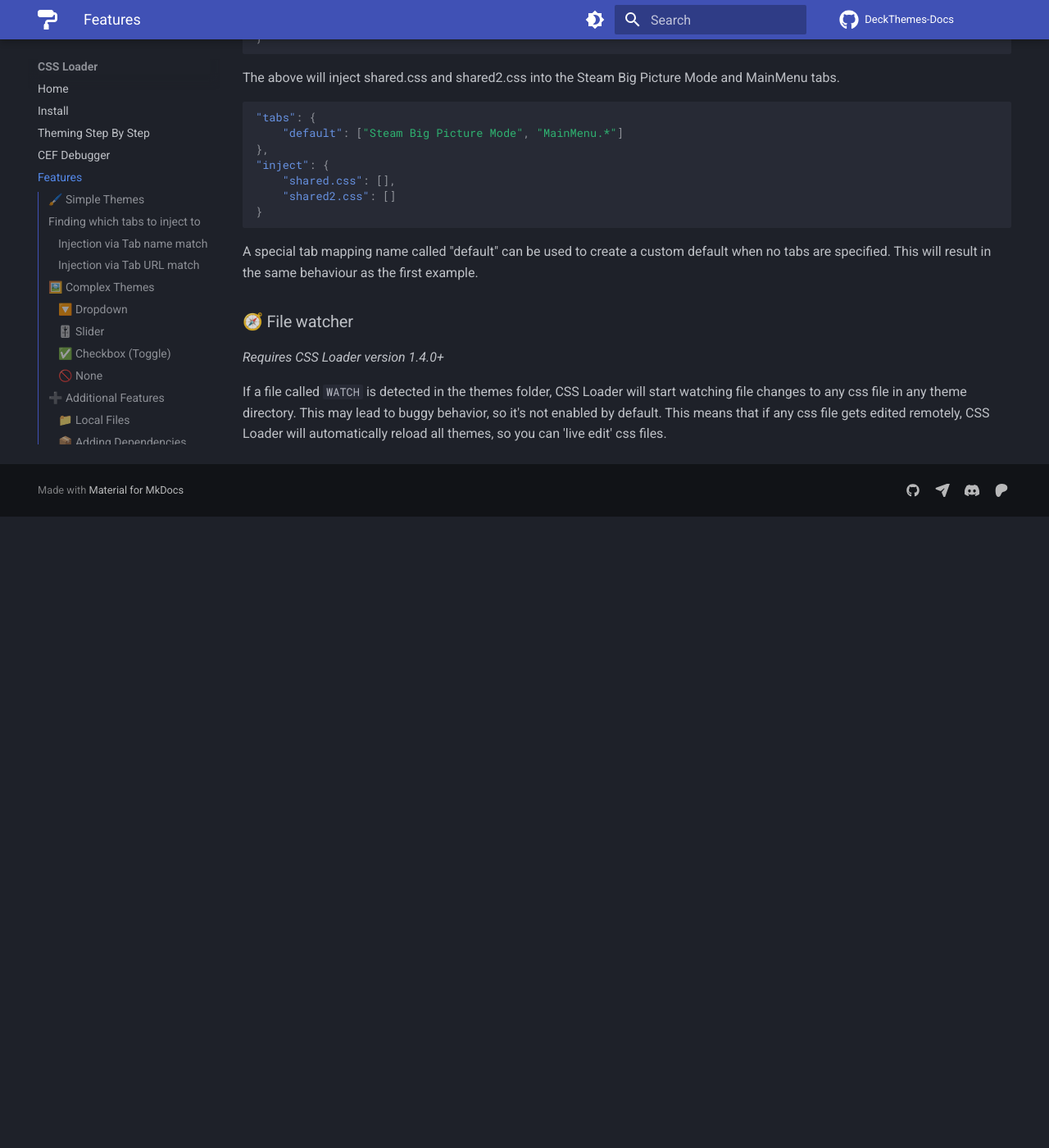
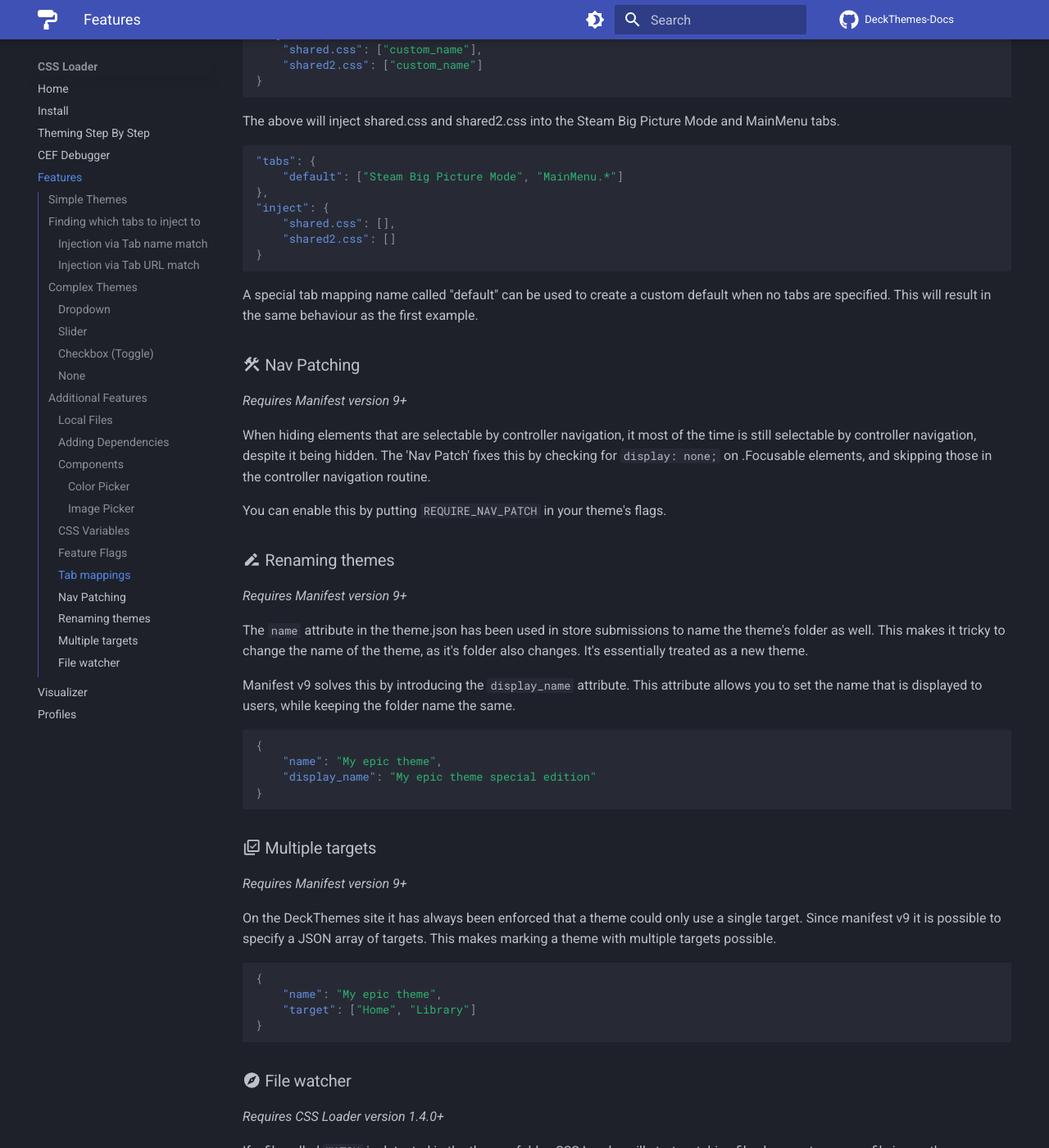
Before and after one commit to DeckThemes/DeckThemes-Docs, an MkDocs documentation site: the page built from docs/CSSLoader/Features.md, in a window 1280 px wide and 1400 px high, scrolled down 9346 px. Shown: the whole window at 82% size. Built offline with MkDocs 1.6.1 and Material for MkDocs 9.7.7, drawn with Linux system fonts in a browser that asks for light colours; comment, search, counter and statistics services are not loaded; before the commit the page ends 9976 px from its top, so only the background shows below that; some of the changed text lies outside the part shown.

Commit message:
Update features page for manifest v9

````diff
--- a/docs/CSSLoader/Features.md
+++ b/docs/CSSLoader/Features.md
@@ -1,6 +1,6 @@
 !!! question "The [source code of CSS Loader](https://github.com/suchmememanyskill/SDH-CssLoader) can be found here"
 
-## 🖌️ Simple Themes
+## :material-brush: Simple Themes
 *Requires Manifest Version 1+*
 
 Themes are folders with CSS files and a single `theme.json` file inside. The `theme.json` determines how everything will be displayed and any options if the theme has them. The CSS Loader loads themes from `/home/deck/homebrew/themes`.
@@ -89,7 +89,7 @@ CSS Loader can also regex match tabs, if tab names are a little more dynamic. Fo
 CSS Loader can also inject css by a part of the internal URL used by Valve. A prime example for this would be the Steam store, as its tab name changes to the name of the game being viewed. The internal URL always contains `https://store.steampowered.com/`. A tab match can be constructed by writing the part of the URL between `~`, as example: `"~https://store.steampowered.com/~"`.
 
 
-## 🖼️ Complex Themes
+## :material-image: Complex Themes
 *Requires Manifest Version 2+*
 
 ![ComplexTheme](img/complextheme.png)
@@ -140,7 +140,7 @@ A complex theme is a theme with patches. Patches are menus that apply additional
 
 Patches allow for choosing between a dropdown, a checkbox (toggle), or a slider for patch selection using the `type` field.
 
-### 🔽 Dropdown
+### :fontawesome-solid-list: Dropdown
 *Requires Manifest Version 2+*
 
 `"type": "dropdown"`
@@ -149,7 +149,7 @@ This is the default value. This type gives a dropdown of all keys in the `values
 
 ![dropdown](img/dropdown.jpg)
 
-### 🎚️ Slider
+### :fontawesome-solid-sliders: Slider
 *Requires Manifest Version 2+*
 
 `"type": "slider"`
@@ -167,16 +167,16 @@ This type represents the `values` field as a toggle. This type is unique in the
 
 ![checkbox](img/checkbox.jpg)
 
-### 🚫 None
+### :material-file-hidden: None
 *Requires Manifest Version 3+*
 
 `"type": "none"`
 
 Displays an arrow with the patch name. Has no functional use. For use with components.
 
-## ➕ Additional Features
+## :material-plus: Additional Features
 
-### 📁 Local Files
+### :material-folder: Local Files
 
 You can access files locally from CSS if you use the correct URL. You can access files like fonts, images, and more by using the following URL.
 
@@ -204,11 +204,11 @@ In the `themes.json` file, specify a field called `"dependencies"`. This is a di
 
 [Here is an example.](https://github.com/suchmememanyskill/Steam-Deck-Theme-Template/tree/main/Sample%20Dependency%20Theme)
 
-### 🗃️ Components
+### :material-file-cabinet: Components
 
 Components are a way to attach extra parts to a selectable patch option. Inside a patch, you can make a `"components"` field (its value is a list), and put the components inside.
 
-#### 🎨 Color Picker
+#### :material-palette: Color Picker
 *Requires Manifest Version 3+*
 
 ![Color picker](img/color-picker.jpg)
@@ -280,7 +280,7 @@ Instead of creating a single file that just stores 1 css variable, a shorthand i
 
 By putting 2 dashes in front of a key in any inject section, CSS Loader will read the first variable of the key's value, and inject that into the remaining array elements as tabs.
 
-### 🚩 Feature Flags
+### :fontawesome-solid-flag: Feature Flags
 *Requires Manifest version 6+*
 
 Flags manipulate how a theme is intepreted by CSS Loader. This is used to enable specific niche functionality. There are currently 3 flags
@@ -288,13 +288,15 @@ Flags manipulate how a theme is intepreted by CSS Loader. This is used to enable
 - `PRESET`: Handles the theme as a preset. Please do not add this flag manually
 - `KEEP_DEPENDENCIES`: Added to emulate old behaviour. If this flag is present, when a theme with dependencies is disabled it's dependencies are not disabled.
 - `OPTIONAL_DEPENDENCIES`: Shows a modal when enabling a theme with this flag present. This modal asks the user if they want to enable the theme, it's dependencies and configure the dependencies.
+- `REQUIRE_NAV_PATCH`: Forces patching the SteamUI controller navigation. See below for more details.
 
 In theme.json:
 ```json
 "flags": [
   "PRESET",
   "KEEP_DEPENDENCIES",
-  "OPTIONAL_DEPENDENCIES"
+  "OPTIONAL_DEPENDENCIES",
+  "REQUIRE_NAV_PATCH"
 ],
 ```
 
@@ -328,7 +330,44 @@ The above will inject shared.css and shared2.css into the Steam Big Picture Mode
 A special tab mapping name called "default" can be used to create a custom default when no tabs are specified. This will result in the same behaviour as the first example.
 
 
-### 🧭 File watcher
+### :material-hammer-wrench: Nav Patching
+*Requires Manifest version 9+*
+
+When hiding elements that are selectable by controller navigation, it most of the time is still selectable by controller navigation, despite it being hidden. The 'Nav Patch' fixes this by checking for `display: none;` on .Focusable elements, and skipping those in the controller navigation routine.
+
+You can enable this by putting `REQUIRE_NAV_PATCH` in your theme's flags.
+
+### :material-rename: Renaming themes
+*Requires Manifest version 9+*
+
+The `name` attribute in the theme.json has been used in store submissions to name the theme's folder as well. This makes it tricky to change the name of the theme, as it's folder also changes. It's essentially treated as a new theme.
+
+Manifest v9 solves this by introducing the `display_name` attribute. This attribute allows you to set the name that is displayed to users, while keeping the folder name the same.
+
+```json
+{
+    "name": "My epic theme",
+    "display_name": "My epic theme special edition"
+}
+```
+
+### :material-checkbox-multiple-outline: Multiple targets
+*Requires Manifest version 9+*
+
+On the DeckThemes site it has always been enforced that a theme could only use a single target. Since manifest v9 it is possible to specify a JSON array of targets. This makes marking a theme with multiple targets possible.
+
+```json
+{
+    "name": "My epic theme",
+    "target": ["Home", "Library"]
+}
+```
+
+### :material-compass: File watcher
 *Requires CSS Loader version 1.4.0+*
 
 If a file called `WATCH` is detected in the themes folder, CSS Loader will start watching file changes to any css file in any theme directory. This may lead to buggy behavior, so it's not enabled by default. This means that if any css file gets edited remotely, CSS Loader will automatically reload all themes, so you can 'live edit' css files.
+
+*Updated in CSS Loader version 1.9.0+*
+
+This feature can now be enabled from the settings menu of CSS Loader, under the name `Live CSS Editing`
````
Also changed, not shown: other parts of docs/CSSLoader/Features.md (+4 -4 lines).
